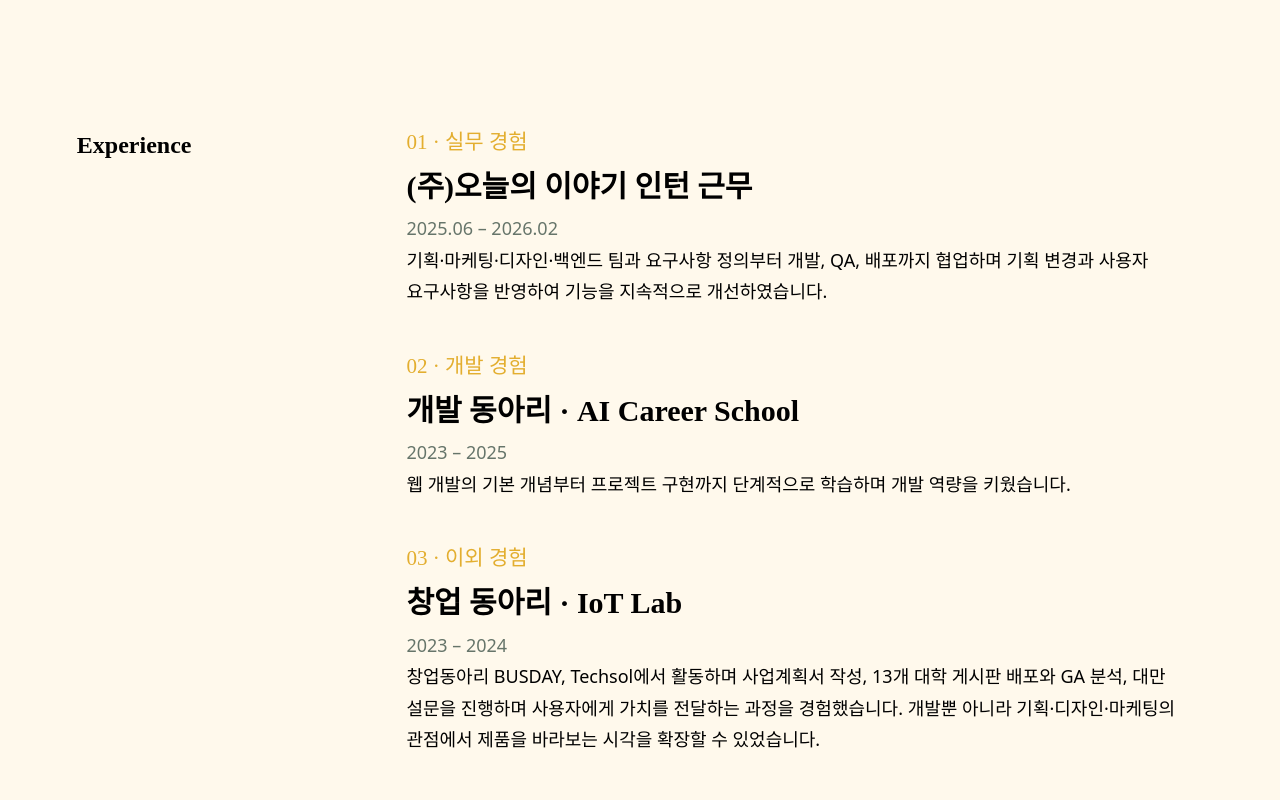
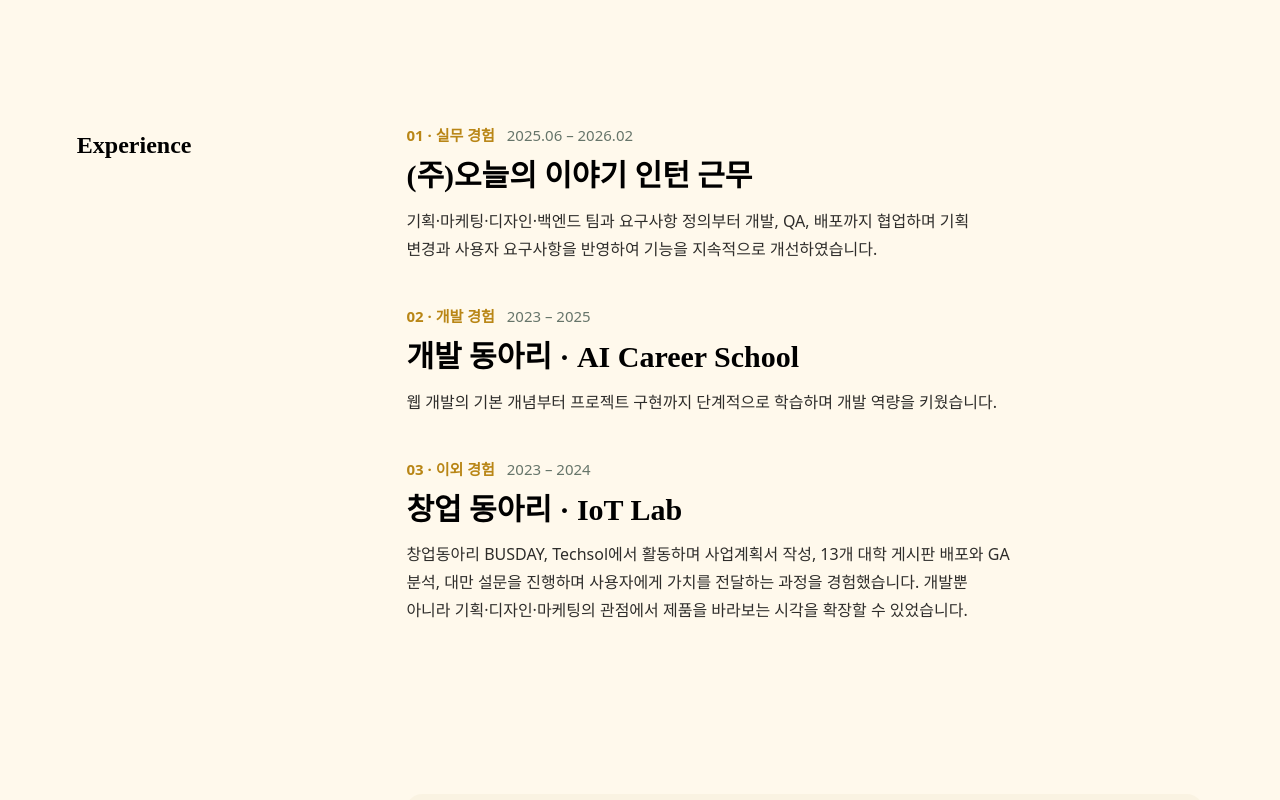
Before and after one commit to soyuniii/soyuniii.github.io, a React (Vite) app: page / in a window 1280 px wide. Shown: the part 1980-2780 px from the top of the page. Built offline with nearby package versions, Linux system fonts and the light colour scheme; a web font is replaced by a local one.

Commit message:
style - experience 섹션 스타일 개선

```diff
--- a/src/pages/Home.tsx
+++ b/src/pages/Home.tsx
@@ -74,17 +74,23 @@ export default function Home() {
       </Section>
 
       <Section id="experience" title="Experience">
-        {experience.map((item) => (
-          <div className="exp-item" key={`${item.company}}`}>
-            <h3 className='exp-type'>{item.type}</h3>
-            <h3 className="big">
-              {item.company}
-            </h3>
-            <p className="muted">{item.period}</p>
-            <p>{item.summary}</p>
+  <div className="exp-list">
+    {experience.map((item, i) => (
+      <Reveal key={`${item.company}-${item.period}`} delay={i * 120}>
+        <article className="exp-item">
+          <div className="exp-body">
+            <div className="exp-meta">
+              <p className="exp-type">{item.type}</p>
+              <p className="muted">{item.period}</p>
+            </div>
+            <h3 className="big">{item.company}</h3>
+            <p className="exp-sum">{item.summary}</p>
           </div>
-        ))}
-      </Section>
+        </article>
+      </Reveal>
+    ))}
+  </div>
+</Section>
 
       <Section id="skills" title="Skills">
         <dl className="skills">{skills.map(s => <div key={s.g}><dt>{s.g}</dt><dd>{s.v.join(', ')}</dd></div>)}</dl>
--- a/src/styles.css
+++ b/src/styles.css
@@ -598,14 +598,24 @@ h1 span {
   margin-top: 8px;
 }
 
-.exp-item{
-  padding-bottom: 40px;
-}
+/* Experience timeline */
+.exp-list{--fl:24px;--gap:22px;}
+.exp-item{position:relative;padding-bottom:42px}
+.exp-item:last-child{padding-bottom:20}
 
-.exp-type{
-  color: #E3AE2F;
-  font-weight: 500;
-}
+.exp-item::before{content:'';position:absolute;z-index:0;
+  background:linear-gradient(var(--g1),var(--g2));
+  transform:scaleY(0);transform-origin:top;transition:transform 1s cubic-bezier(.3,.7,.2,1) .5s}
+.exp-item:last-child::before{display:none}
+.exp-body{padding:2px 22px 22px;margin:-4px -22px -22px;}
+.exp-meta{display:flex;flex-wrap:wrap;align-items:baseline;gap:4px 12px;font-size:15px}
+.exp-type{color:#B98616;font-weight:600}
+.exp-body .big{margin-top:2px}
+.exp-sum{max-width:38em;margin-top:4px;opacity:.82; font-size:16px}
+
+@media(max-width:760px){.exp-list{--fl:30px;--gap:16px}.exp-body{padding-inline:14px;margin-inline:-14px}}
+@media(prefers-reduced-motion:reduce){.exp-flower svg,.exp-item::before{transform:none!important}}
+
 
 .big {
   font-size: clamp(28px, 4vw, 30px);
```
